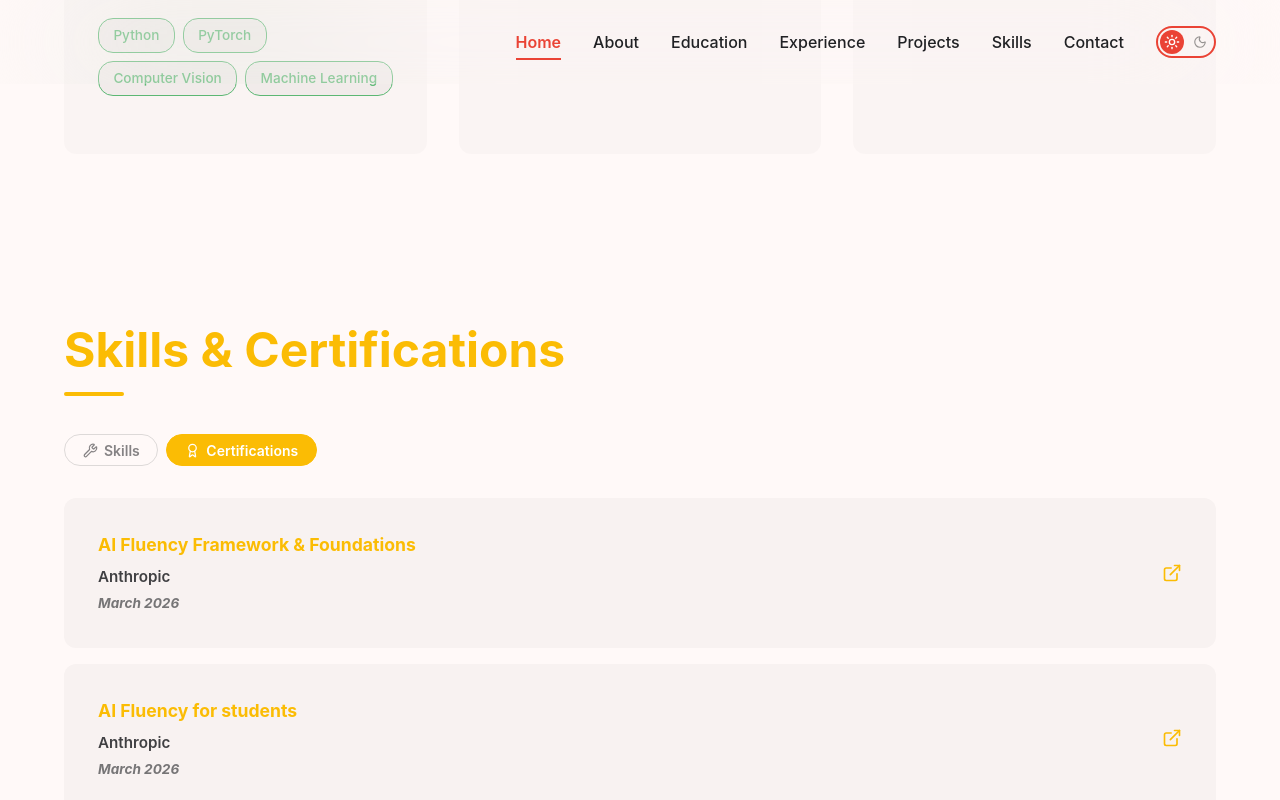
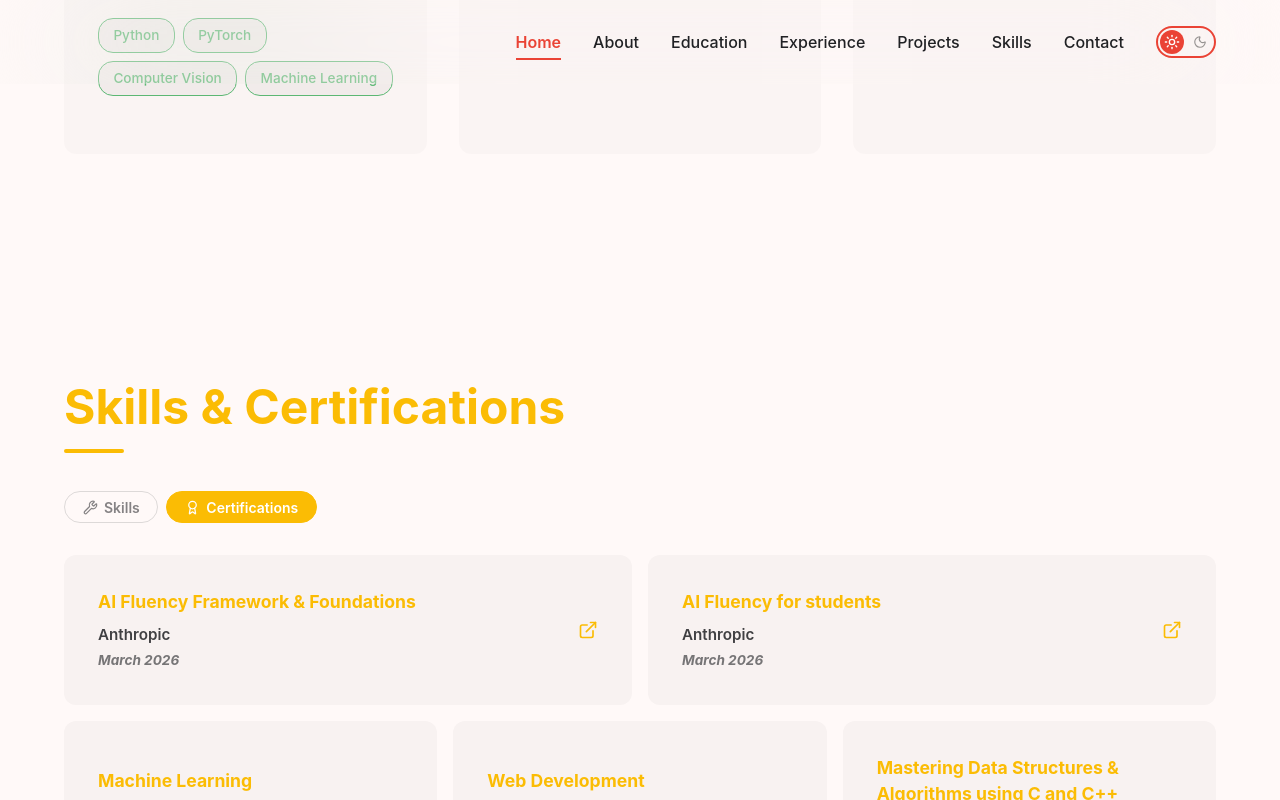
Before and after one commit to vpk-11/portfolio, a React (Vite) app: page / in a window 1280 px wide. Both pictures are taken after a click on the tab "Certifications". Shown: the part 4686-5486 px from the top of the page. Built offline with nearby package versions, Linux system fonts and the light colour scheme.

Commit message:
Updated certs page UI

```diff
--- a/src/components/Skills/Skills.scss
+++ b/src/components/Skills/Skills.scss
@@ -147,9 +147,38 @@
 }
 
 .certifications-list {
-  display: flex;
-  flex-direction: column;
+  display: grid;
+  grid-template-columns: repeat(6, 1fr);
   gap: 1rem;
+
+  @include respond-to(tablet) {
+    grid-template-columns: repeat(4, 1fr);
+  }
+
+  @include respond-to(mobile) {
+    grid-template-columns: 1fr;
+  }
+}
+
+// First-row spanning when total not divisible by 3
+.cert-span-half { grid-column: span 3; }   // remainder 2 — takes half row each
+.cert-span-full { grid-column: span 6; }   // remainder 1 — takes full row
+
+@include respond-to(tablet) {
+  .cert-span-half { grid-column: span 2; }
+  .cert-span-full { grid-column: span 4; }
+}
+
+@include respond-to(mobile) {
+  .cert-span-half,
+  .cert-span-full { grid-column: span 1; }
+}
+
+// Normal cards span 2; span classes override via :not()
+.certification-item:not(.cert-span-half):not(.cert-span-full) { grid-column: span 2; }
+
+@include respond-to(mobile) {
+  .certification-item:not(.cert-span-half):not(.cert-span-full) { grid-column: span 1; }
 }
 
 .certification-item {
@@ -324,3 +353,53 @@
   from { opacity: 0; transform: translateY(10px); }
   to   { opacity: 1; transform: translateY(0); }
 }
+
+// ============================================
+// TABS
+// ============================================
+
+.sk-tabs {
+  display: flex;
+  flex-wrap: wrap;
+  gap: 0.5rem;
+  margin-bottom: 2rem;
+}
+
+.sk-tab {
+  display: inline-flex;
+  align-items: center;
+  gap: 0.4rem;
+  padding: 0.4rem 1.1rem;
+  border-radius: 20px;
+  border: 1px solid;
+  font-size: 0.875rem;
+  font-weight: 600;
+  cursor: pointer;
+  background: transparent;
+  transition: all 0.2s ease;
+
+  .theme-light & {
+    border-color: rgba($light-text, 0.15);
+    color: rgba($light-text, 0.55);
+    &:hover  { border-color: $yellow-light; color: $yellow-light; }
+    &.active { background: $yellow-light; border-color: $yellow-light; color: $light-bg; }
+  }
+
+  .theme-dark & {
+    border-color: rgba($dark-text, 0.15);
+    color: rgba($dark-text, 0.5);
+    &:hover  { border-color: $yellow-dark; color: $yellow-dark; }
+    &.active { background: $yellow-dark; border-color: $yellow-dark; color: $dark-bg; }
+  }
+
+  &:focus:not(:focus-visible) { outline: none; }
+}
+
+.sk-panel {
+  animation: skPanelEnter 0.28s cubic-bezier(0.4, 0, 0.2, 1) both;
+}
+
+@keyframes skPanelEnter {
+  from { opacity: 0; transform: translateY(10px); }
+  to   { opacity: 1; transform: translateY(0); }
+}
--- a/src/components/Skills/Skills.tsx
+++ b/src/components/Skills/Skills.tsx
@@ -70,16 +70,24 @@ const Skills: React.FC = () => {
           </div>
         )}
 
-        {/* Certifications panel — original layout unchanged */}
-        {tab === 'certifications' && (
+        {/* Certifications panel — 3-col grid, first row spans remainder */}
+        {tab === 'certifications' && (() => {
+          const total = certifications.length;
+          const remainder = total % 3;
+          const getSpanClass = (i: number) => {
+            if (remainder === 0 || i >= remainder) return '';
+            if (remainder === 1) return 'cert-span-full';
+            return 'cert-span-half';
+          };
+          return (
             <div className="certifications-list sk-panel">
-            {certifications.map(cert => (
+              {certifications.map((cert, i) => (
                 <a
                   key={cert.id}
                   href={cert.link}
                   target="_blank"
                   rel="noopener noreferrer"
-                className="certification-item"
+                  className={`certification-item ${getSpanClass(i)}`}
                 >
                   <div className="cert-content">
                     <h4 className="cert-name">{cert.name}</h4>
@@ -90,7 +98,8 @@ const Skills: React.FC = () => {
                 </a>
               ))}
             </div>
-        )}
+          );
+        })()}
 
       </div>
     </section>
--- a/src/data/certifications.json
+++ b/src/data/certifications.json
@@ -15,14 +15,14 @@
   },
   {
     "id": 3,
-    "name": "Machine Learning with Python",
+    "name": "Machine Learning",
     "issuer": "IBM (eDX)",
     "issueDate": "October 2023",
     "link": "https://courses.edx.org/certificates/41c8516b32174ad1bcdde8eccd5c8e3f"
   },
   {
     "id": 4,
-    "name": "Web Development Bootcamp",
+    "name": "Web Development",
     "issuer": "Udemy - Angela Yu",
     "issueDate": "September 2023",
     "link": "https://ude.my/UC-b6eb6181-8475-4f6d-be5d-6ff4b917c633"
```
Lines whose indentation alone changed are shown as unchanged.
